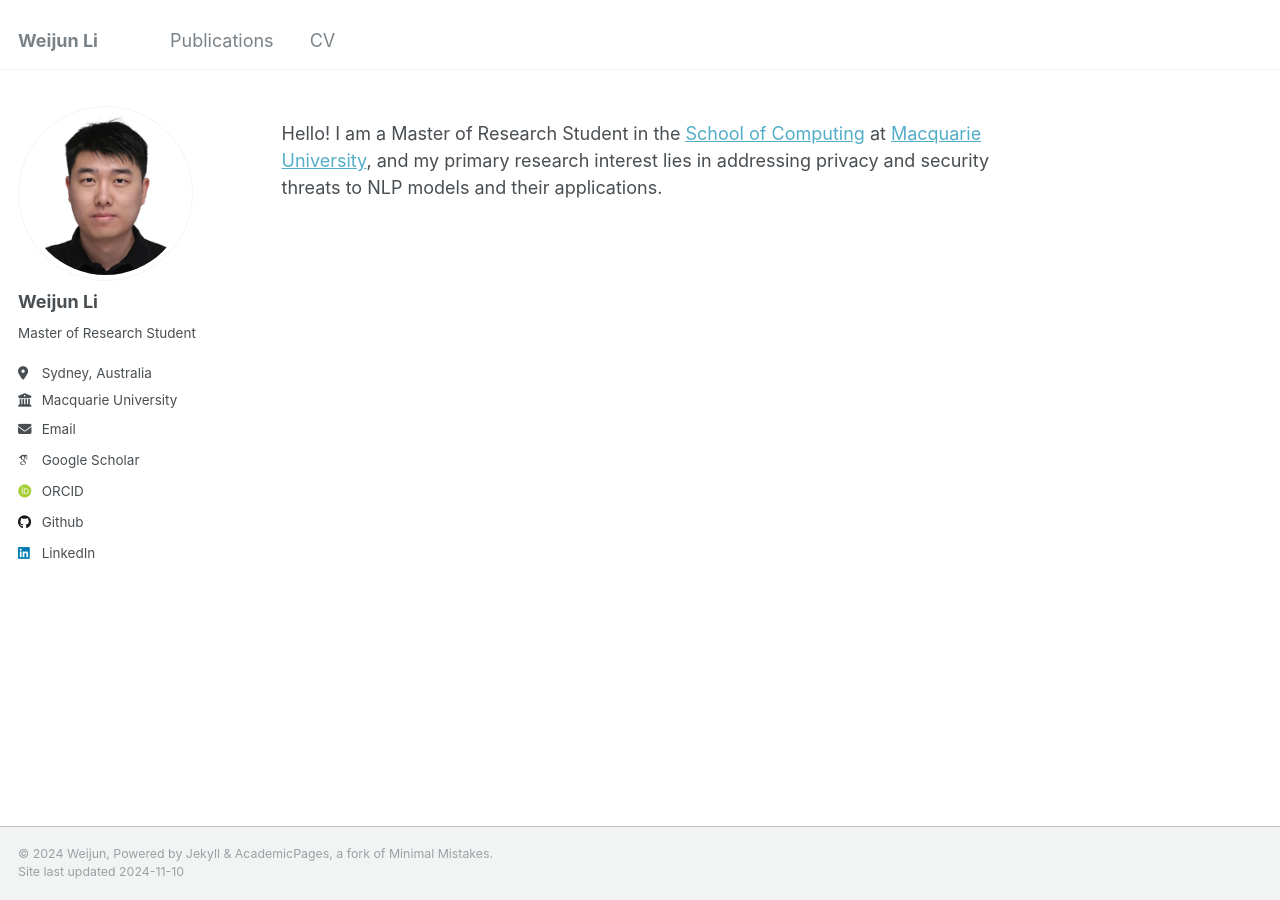
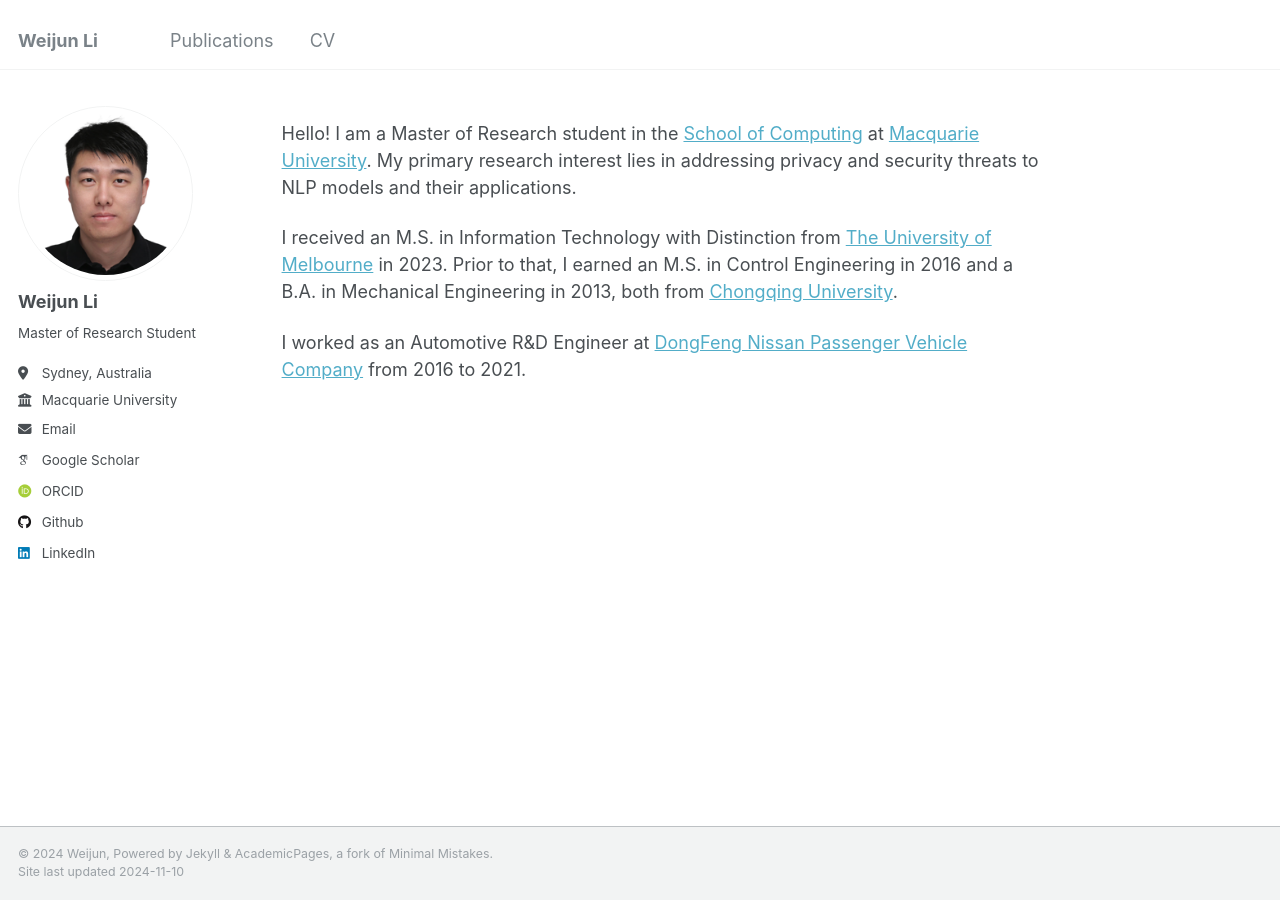
Before and after one commit to weijun-l/weijun-l.github.io, a Jekyll site: the page built from _pages/about.md, in a window 1280 px wide. Built offline with Jekyll 4.4.1, drawn with Linux system fonts in a browser that asks for light colours; some web fonts are replaced.

Commit message:
edit the about page

```diff
--- a/_pages/about.md
+++ b/_pages/about.md
@@ -16,4 +16,8 @@ redirect_from:
   - /about.html
 --- -->
 
-Hello! I am a Master of Research Student in the <a href="https://www.mq.edu.au/faculty-of-science-and-engineering/departments-and-schools/school-of-computing">School of Computing</a> at <a href="https://www.mq.edu.au/">Macquarie University</a>, and my primary research interest lies in addressing privacy and security threats to NLP models and their applications.
+Hello! I am a Master of Research student in the <a href="https://www.mq.edu.au/faculty-of-science-and-engineering/departments-and-schools/school-of-computing">School of Computing</a> at <a href="https://www.mq.edu.au/">Macquarie University</a>. My primary research interest lies in addressing privacy and security threats to NLP models and their applications.
+
+I received an M.S. in Information Technology with Distinction from <a href="https://www.unimelb.edu.au/">The University of Melbourne</a> in 2023. Prior to that, I earned an M.S. in Control Engineering in 2016 and a B.A. in Mechanical Engineering in 2013, both from <a href="https://english.cqu.edu.cn/">Chongqing University</a>.
+
+I worked as an Automotive R&D Engineer at <a href="https://www.dongfeng-nissan.com.cn/">DongFeng Nissan Passenger Vehicle Company</a> from 2016 to 2021.
```
